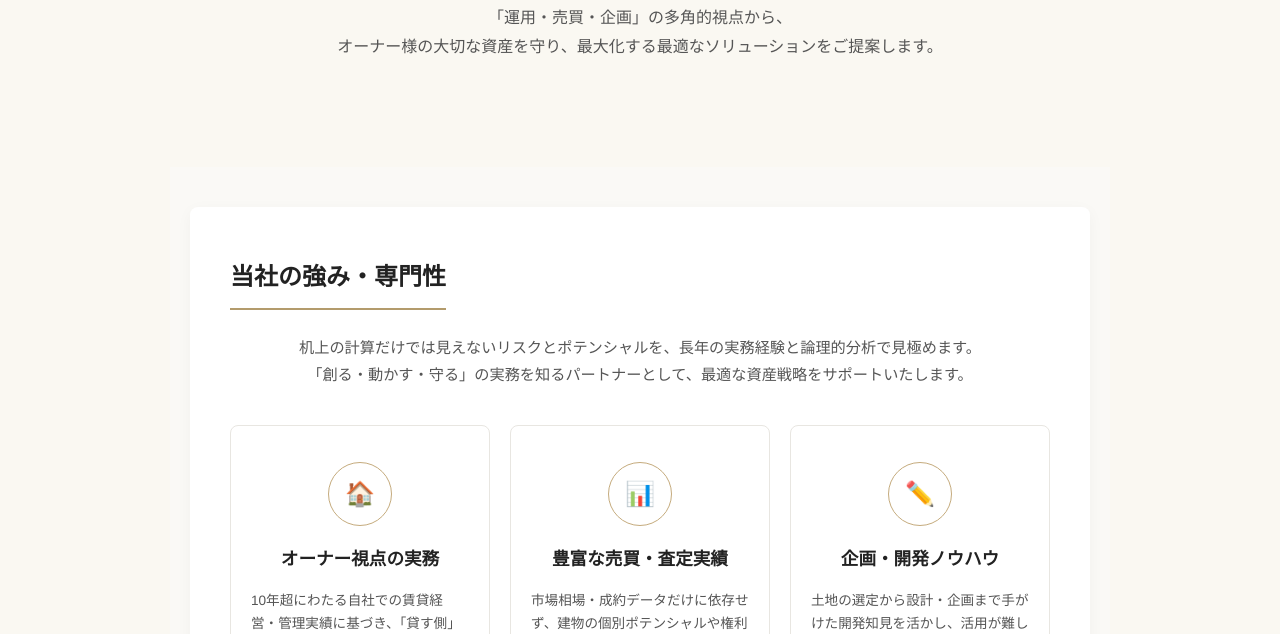
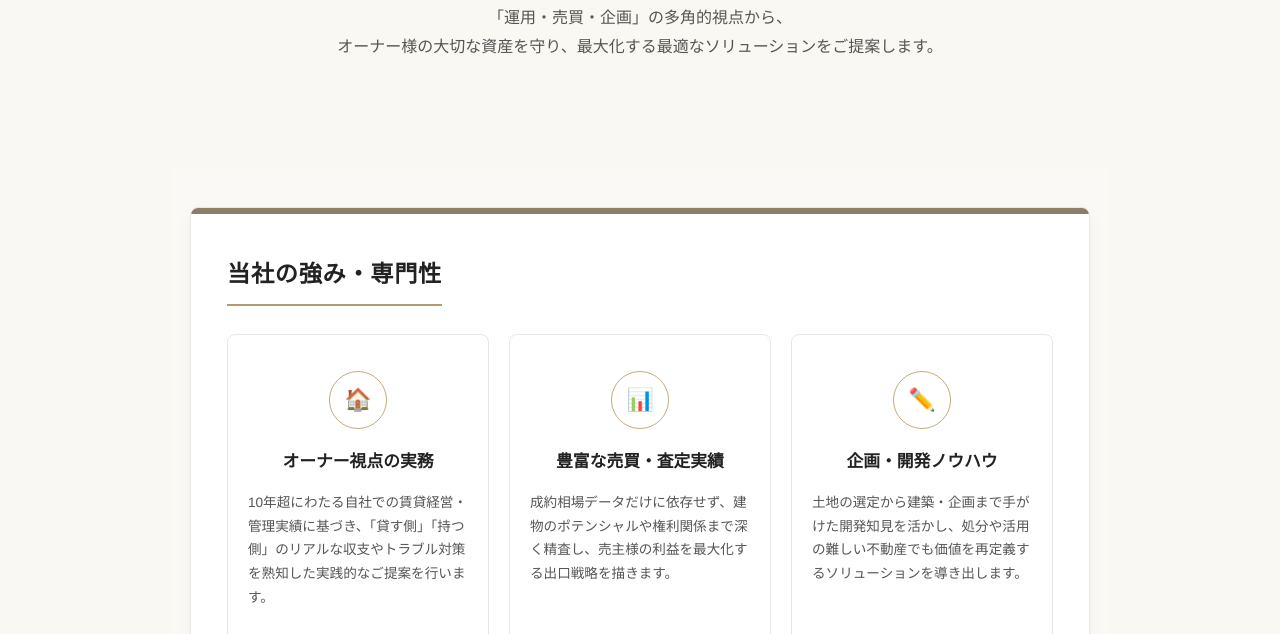
Before and after one commit to haru-sakura-fudosan/homepage, a plain HTML site: page index.html in a window 1280 px wide. Shown: the part 318-952 px from the top of the page. Drawn offline with Linux system fonts and the light colour scheme.

Commit message:
Update index.html

```diff
--- a/index.html
+++ b/index.html
@@ -396,67 +396,69 @@
             <p>「運用・売買・企画」の多角的視点から、<br>オーナー様の大切な資産を守り、最大化する最適なソリューションをご提案します。</p>
         </div>
 
-		<!-- 当社の強み・専門性セクション -->
+		<!-- 当社の強み・専門性（事業内容ブロック完全準拠仕様） -->
 		<section style="background-color: #faf9f6; padding: 40px 20px;">
-		  <div style="max-width: 1000px; margin: 0 auto; background-color: #ffffff; padding: 48px 40px; border-radius: 8px; box-shadow: 0 4px 16px rgba(0,0,0,0.04);">
+		  <!-- 外側の大きな白カードコンテナ（アクセントバー付き） -->
+		  <div style="max-width: 1000px; margin: 0 auto; background-color: #ffffff; border-radius: 8px; box-shadow: 0 4px 16px rgba(0,0,0,0.04); overflow: hidden; border: 1px solid #ebe8e1;">
+
+		    <!-- 上部のアクセントカラーバー（事業内容の上部バーと同一） -->
+		    <div style="height: 6px; background-color: #8b8065; width: 100%;"></div>
+
+		    <!-- コンテンツ内部余白エリア -->
+		    <div style="padding: 40px 36px 44px;">
 
 		      <!-- セクション見出し -->
-		    <div style="border-bottom: 2px solid #b39b6c; padding-bottom: 10px; margin-bottom: 24px; display: inline-block;">
-		      <h2 style="font-size: 1.5rem; font-weight: 800; color: #222; margin: 0;">当社の強み・専門性</h2>
+		      <div style="border-bottom: 2px solid #b39b6c; padding-bottom: 8px; margin-bottom: 28px; display: inline-block;">
+		        <h2 style="font-size: 1.45rem; font-weight: 800; color: #222; margin: 0; letter-spacing: 0.03em;">当社の強み・専門性</h2>
 		      </div>
 
-		    <!-- リード文 -->
-		    <p style="font-size: 0.95rem; color: #555; line-height: 1.8; text-align: center; max-width: 820px; margin: 0 auto 36px;">
-		      机上の計算だけでは見えないリスクとポテンシャルを、長年の実務経験と論理的分析で見極めます。<br>
-		      「創る・動かす・守る」の実務を知るパートナーとして、最適な資産戦略をサポートいたします。
-		    </p>
-
-		    <!-- 3つのカード枠（事業内容と統一したデザイン） -->
-		    <div style="display: grid; grid-template-columns: repeat(auto-fit, minmax(260px, 1fr)); gap: 20px; margin-bottom: 30px;">
+		      <!-- 3つのカード枠（事業内容と同一の角丸カード・円形アイコン） -->
+		      <div style="display: grid; grid-template-columns: repeat(auto-fit, minmax(260px, 1fr)); gap: 20px; margin-bottom: 28px;">
 
 		        <!-- カード1：オーナー視点 -->
-		      <div style="background-color: #ffffff; border: 1px solid #e8e6e1; border-radius: 8px; padding: 36px 20px; text-align: center; display: flex; flex-direction: column; align-items: center;">
-		        <div style="width: 64px; height: 64px; border-radius: 50%; border: 1px solid #c5ab7d; display: flex; align-items: center; justify-content: center; margin-bottom: 18px; color: #b39b6c; font-size: 24px;">
+		        <div style="background-color: #ffffff; border: 1px solid #e8e6e1; border-radius: 8px; padding: 36px 20px 32px; text-align: center; display: flex; flex-direction: column; align-items: center;">
+		          <div style="width: 58px; height: 58px; border-radius: 50%; border: 1px solid #c5ab7d; display: flex; align-items: center; justify-content: center; margin-bottom: 18px; color: #b39b6c; font-size: 22px;">
 		            🏠
 		          </div>
-		        <h3 style="font-size: 1.1rem; font-weight: 700; color: #222; margin-bottom: 14px;">オーナー視点の実務</h3>
-		        <p style="font-size: 0.85rem; color: #555; line-height: 1.7; margin: 0; text-align: left;">
-		          10年超にわたる自社での賃貸経営・管理実績に基づき、「貸す側」「持つ側」のリアルな収支やトラブル対策を熟知した実践的な提案を行います。
+		          <h3 style="font-size: 1.05rem; font-weight: 700; color: #222; margin-bottom: 14px;">オーナー視点の実務</h3>
+		          <p style="font-size: 0.85rem; color: #555; line-height: 1.75; margin: 0; text-align: left;">
+		            10年超にわたる自社での賃貸経営・管理実績に基づき、「貸す側」「持つ側」のリアルな収支やトラブル対策を熟知した実践的なご提案を行います。
 		          </p>
 		        </div>
 
 		        <!-- カード2：売買・査定実績 -->
-		      <div style="background-color: #ffffff; border: 1px solid #e8e6e1; border-radius: 8px; padding: 36px 20px; text-align: center; display: flex; flex-direction: column; align-items: center;">
-		        <div style="width: 64px; height: 64px; border-radius: 50%; border: 1px solid #c5ab7d; display: flex; align-items: center; justify-content: center; margin-bottom: 18px; color: #b39b6c; font-size: 24px;">
+		        <div style="background-color: #ffffff; border: 1px solid #e8e6e1; border-radius: 8px; padding: 36px 20px 32px; text-align: center; display: flex; flex-direction: column; align-items: center;">
+		          <div style="width: 58px; height: 58px; border-radius: 50%; border: 1px solid #c5ab7d; display: flex; align-items: center; justify-content: center; margin-bottom: 18px; color: #b39b6c; font-size: 22px;">
 		            📊
 		          </div>
-		        <h3 style="font-size: 1.1rem; font-weight: 700; color: #222; margin-bottom: 14px;">豊富な売買・査定実績</h3>
-		        <p style="font-size: 0.85rem; color: #555; line-height: 1.7; margin: 0; text-align: left;">
-		          市場相場・成約データだけに依存せず、建物の個別ポテンシャルや権利関係まで深く精査し、売主様の利益を最大化する出口戦略を描きます。
+		          <h3 style="font-size: 1.05rem; font-weight: 700; color: #222; margin-bottom: 14px;">豊富な売買・査定実績</h3>
+		          <p style="font-size: 0.85rem; color: #555; line-height: 1.75; margin: 0; text-align: left;">
+		            成約相場データだけに依存せず、建物のポテンシャルや権利関係まで深く精査し、売主様の利益を最大化する出口戦略を描きます。
 		          </p>
 		        </div>
 
 		        <!-- カード3：企画開発力 -->
-		      <div style="background-color: #ffffff; border: 1px solid #e8e6e1; border-radius: 8px; padding: 36px 20px; text-align: center; display: flex; flex-direction: column; align-items: center;">
-		        <div style="width: 64px; height: 64px; border-radius: 50%; border: 1px solid #c5ab7d; display: flex; align-items: center; justify-content: center; margin-bottom: 18px; color: #b39b6c; font-size: 24px;">
+		        <div style="background-color: #ffffff; border: 1px solid #e8e6e1; border-radius: 8px; padding: 36px 20px 32px; text-align: center; display: flex; flex-direction: column; align-items: center;">
+		          <div style="width: 58px; height: 58px; border-radius: 50%; border: 1px solid #c5ab7d; display: flex; align-items: center; justify-content: center; margin-bottom: 18px; color: #b39b6c; font-size: 22px;">
 		            ✏️
 		          </div>
-		        <h3 style="font-size: 1.1rem; font-weight: 700; color: #222; margin-bottom: 14px;">企画・開発ノウハウ</h3>
-		        <p style="font-size: 0.85rem; color: #555; line-height: 1.7; margin: 0; text-align: left;">
-		          土地の選定から設計・企画まで手がけた開発知見を活かし、活用が難しい空き家や変形地でも価値を再生させるソリューションを導き出します。
+		          <h3 style="font-size: 1.05rem; font-weight: 700; color: #222; margin-bottom: 14px;">企画・開発ノウハウ</h3>
+		          <p style="font-size: 0.85rem; color: #555; line-height: 1.75; margin: 0; text-align: left;">
+		            土地の選定から建築・企画まで手がけた開発知見を活かし、処分や活用の難しい不動産でも価値を再定義するソリューションを導き出します。
 		          </p>
 		        </div>
 
 		      </div>
 
-		    <!-- 社内保有資格・専門領域 -->
-		    <div style="background-color: #fbfbfa; border: 1px solid #ebe8e1; border-radius: 6px; padding: 14px 20px; text-align: center;">
-		      <p style="margin: 0; font-size: 0.82rem; color: #555; line-height: 1.6;">
+		      <!-- 下部：社内保有資格・専門領域（控えめで自然な枠） -->
+		      <div style="background-color: #fbfbfa; border: 1px solid #ebe8e1; border-radius: 6px; padding: 12px 18px; text-align: center;">
+		        <p style="margin: 0; font-size: 0.8rem; color: #666; line-height: 1.6;">
 		          <strong style="color: #333;">社内保有資格・専門領域：</strong>
 		          宅地建物取引士（東京 第299207号） / AFP（日本FP協会認定） / 太陽光発電アドバイザー / 再生可能エネルギーアドバイザー / 派遣元責任者 / 職業紹介責任者
 		        </p>
 		      </div>
 
+		    </div>
 		  </div>
 		</section>
 
```
Lines whose indentation alone changed are shown as unchanged.
